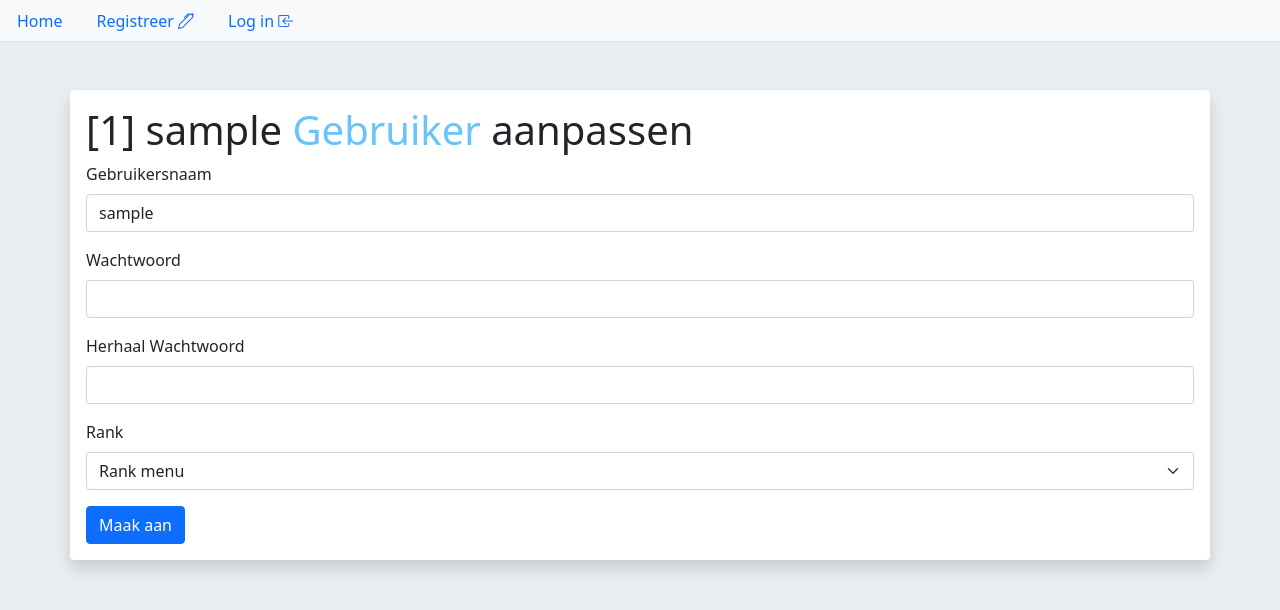
After one commit to grishian/grishianapp, a Flask app: template myapp/templates/admin/change_user.html in a window 1280 px wide. The commit adds this page. Shown: the top 610 px of the page. Run offline with Flask 2, Linux system fonts and the light colour scheme; tables that the repository leaves empty hold one stand-in row (values such as "Sample post"); the template is opened without the code that fills it: values that come from a table or form of the project are taken from there, most other values are stand-ins (such as "Sample title", 1, 10 or a date in 2020).

Commit message:
html and viewfunction begin for change_user

```diff
--- /dev/null
+++ b/myapp/templates/admin/change_user.html
@@ -0,0 +1,40 @@
+{% extends 'index.html' %}
+{% from 'macros/ranks.html' import get_rank with context %}
+
+{% block main_content %}
+<h1>[{{user.id}}] {{user.username}} {{ get_rank(user) }} aanpassen</h1>
+
+<form method="post" name="register">
+
+
+    <div class="mb-3">
+        <label for="input_username" class="form-label">Gebruikersnaam</label>
+        <input type="text" class="form-control" id="input_username" name="input_username"
+               aria-describedby="username_help" value="{{user.username}}">
+    </div>
+    <div class="mb-3">
+        <label for="input_password" class="form-label">Wachtwoord</label>
+        <input type="password" class="form-control" id="input_password" name="input_password">
+    </div>
+    <div class="mb-3">
+        <label for="input_password_check" class="form-label">Herhaal Wachtwoord</label>
+        <input type="password" class="form-control" id="input_password_check" name="input_password_check">
+    </div>
+    <div class="mb-3">
+        <label for="input_rank" class="form-label">Rank</label>
+        <select class="form-select" name="input_rank" id="input_rank">
+            <option selected>Rank menu</option>
+            <option value="0">Admin</option>
+            <option value="1">Gebruiker</option>
+            <option value="2">Gebruiker+</option>
+            <option value="3">Moderator</option>
+        </select>
+    </div>
+
+
+    <button type="submit" class="btn btn-primary">Maak aan</button>
+
+</form>
+
+
+{% endblock %}
```
Also changed, not shown: myapp/bp_user/views_user.py (+9 -0 lines), myapp/templates/admin/user_list.html (+6 -20 lines).
